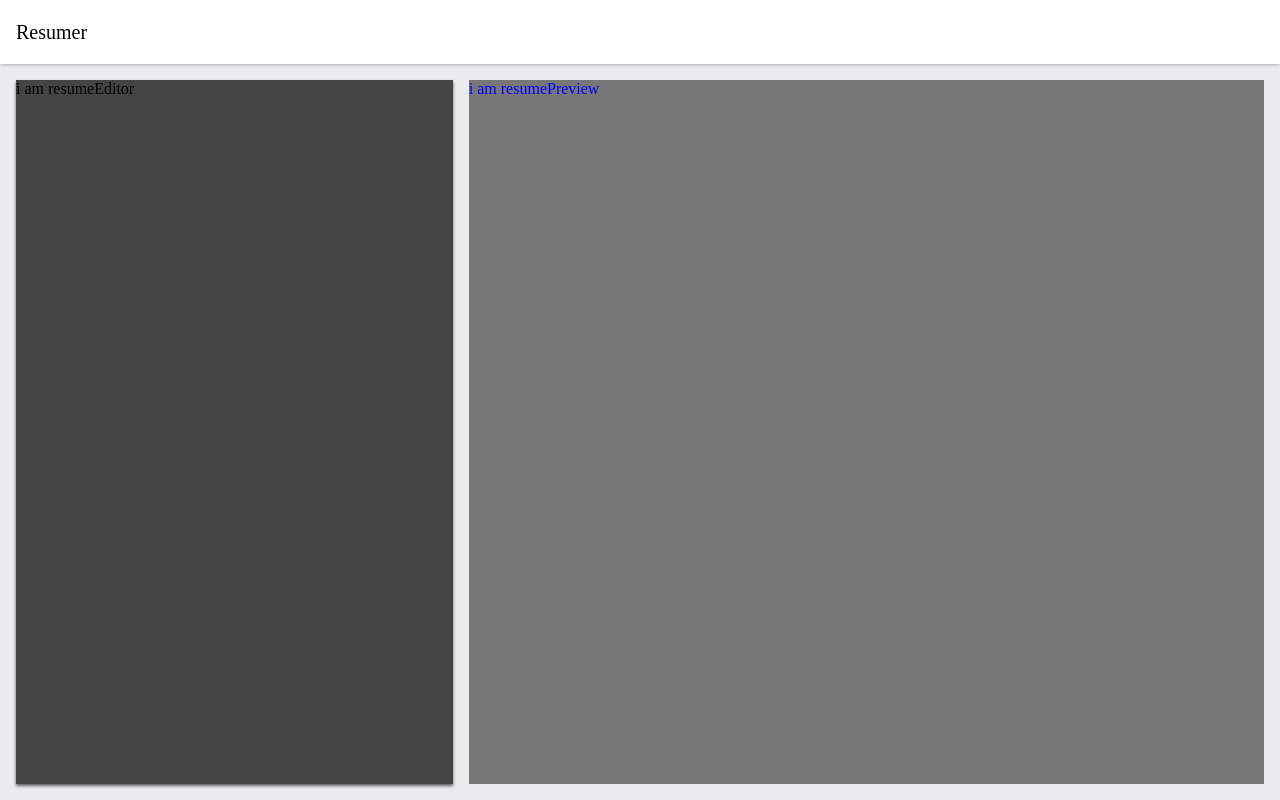
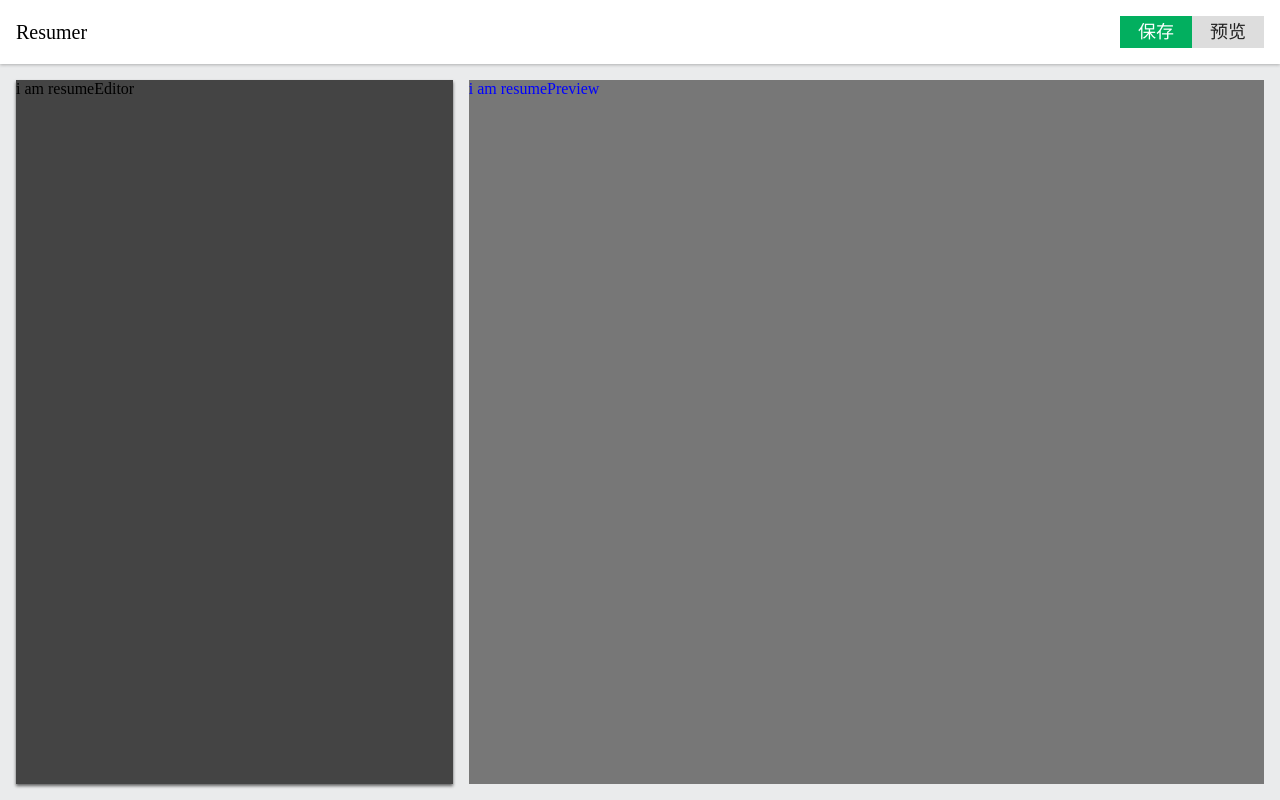
Before and after one commit to huangxiao233/vue-resumer, a Vue app: page / in a window 1280 px wide. Built offline with nearby package versions, Linux system fonts and the light colour scheme.

Commit message:
add buttons

```diff
--- a/package.json
+++ b/package.json
@@ -14,7 +14,9 @@
     "build": "node build/build.js"
   },
   "dependencies": {
+    "node-sass": "^4.9.2",
     "normalize.css": "^5.0.0",
+    "sass-loader": "^7.0.3",
     "vue": "^2.5.2",
     "vue-router": "^3.0.1"
   },
--- a/src/components/Topbar.vue
+++ b/src/components/Topbar.vue
@@ -2,6 +2,10 @@
    <div id="topbar">
        <div class="wrapper">
            <span class="logo">Resumer</span>
+           <div class="actions">
+               <button class="primary">保存</button>
+               <button>预览</button>
+           </div>
        </div>
    </div>
 </template>
@@ -10,27 +14,42 @@
         name:'Topbar'
     }
 </script>
-<style>
+<style scoped lang="scss">
     #topbar{
         background: #ffffff;
         box-shadow: 0 1px 3px 0 rgba(0,0,0,0.25);
-        height:64px;
-    }
-    #topbar>.wrapper{
-        min-width: 1024px;
+    >.wrapper{
+        min-width:1024px;
         max-width:1440px;
         margin: 0 auto;
         height:64px;
     }
-    #topbar>.wrapper{
+    >.wrapper{
         display: flex;
         justify-content: space-between;
         align-items:center;
         padding: 0 16px;
     }
-    #topbar .logo{
+    .logo{
         font-size:20px;
         color:#000000;
 
     }
+}
+button{
+   width:72px;
+   height:32px;
+   font-size:18px;
+   color:#222;
+   border:none;
+   background: #ddd;
+   cursor:pointer;
+   &:hover{
+       box-shadow: 1px 1px 1px hsla(0,0,0,0.5);
+   }
+  &.primary{
+       background: #02af5f;
+       color:white;
+    }
+  }
 </style>
```
Also changed, not shown: 1 other file (tests, documents, lock files or other folders).
